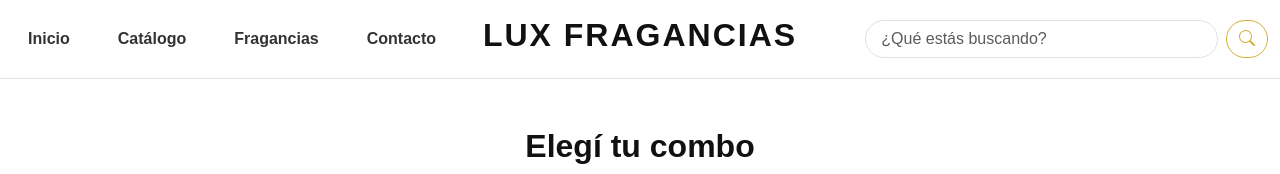
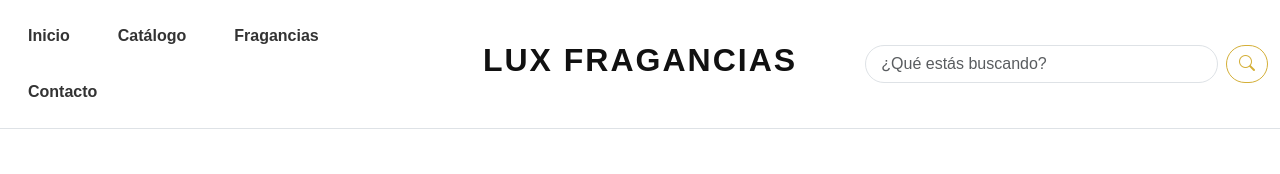
Before and after one commit to programacionzjaria2-source/perfume, a plain HTML site: page index.html in a window 1280 px wide. Shown: the top 174 px of the page. Drawn offline with nearby package versions, Linux system fonts and the light colour scheme.

Commit message:
Update index.html

```diff
--- a/index.html
+++ b/index.html
@@ -160,7 +160,7 @@
 
       <!-- Navegación -->
       <div class="col-12 col-md-4 text-center text-md-start mb-3 mb-md-0">
-        <nav class="nav justify-content-center justify-content-md-start gap-3 flex-nowrap">
+        <nav class="nav justify-content-center justify-content-md-start gap-3 flex-wrap text-center">
           <a href="index.html" class="nav-link text-dark fw-semibold">Inicio</a>
           <a href="php/Catalogos.html" class="nav-link text-dark fw-semibold">Catálogo</a>
           <a href="php/Fragancias.html" class="nav-link text-dark fw-semibold">Fragancias</a>
```
